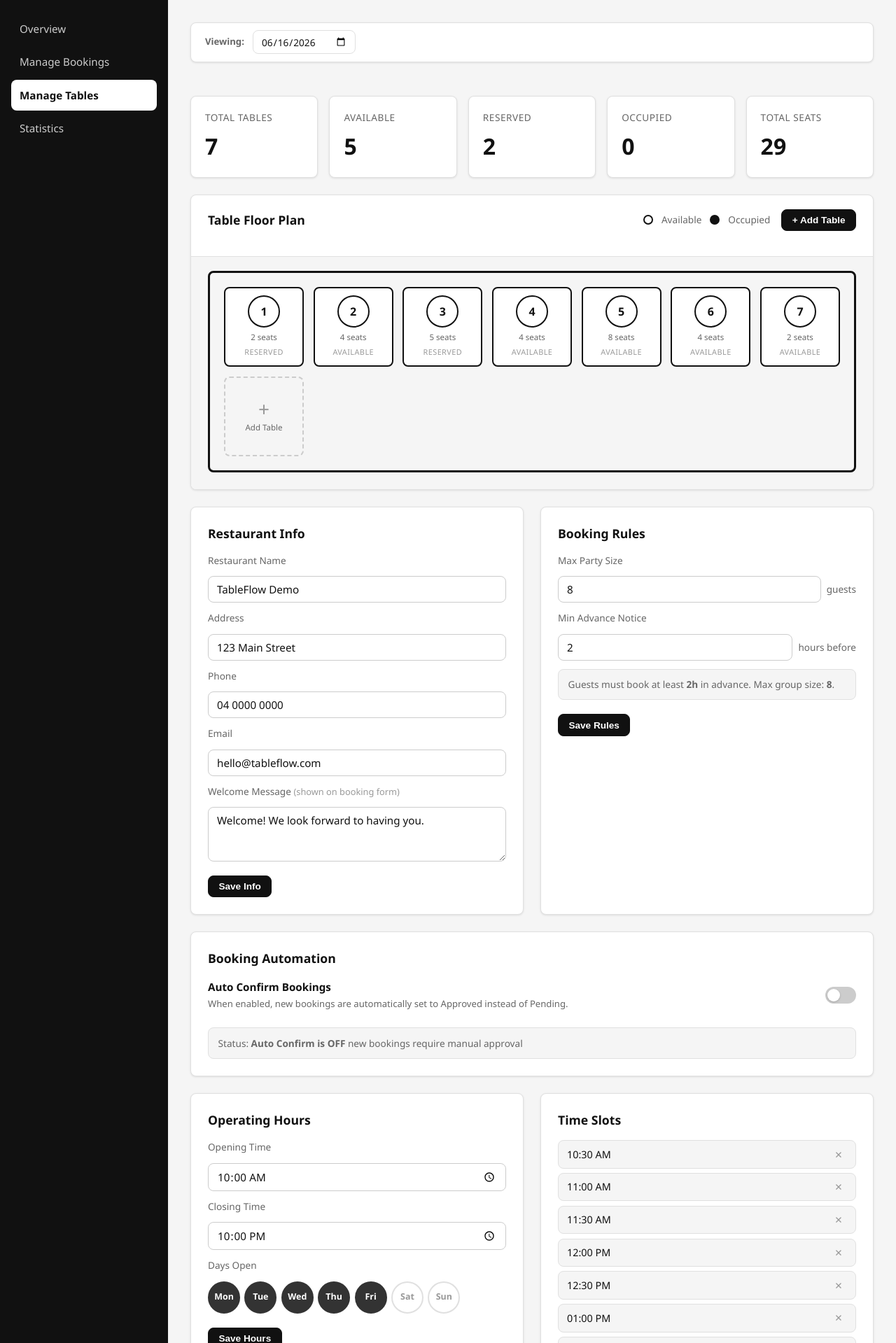
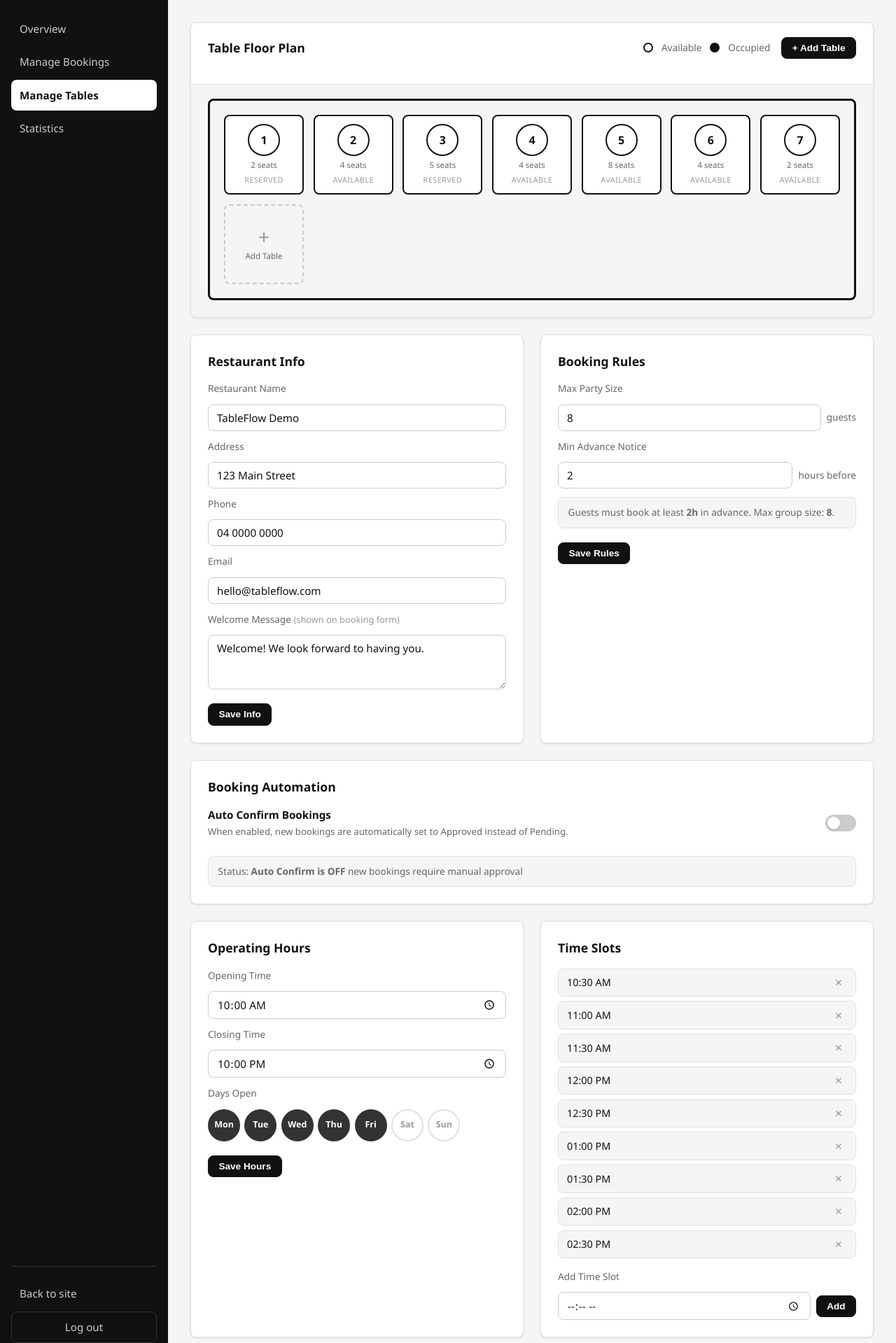
Before and after one commit to CK-UBacc/203.2-Restaurant-Booking-System, a Flask app: page /dashboard/tables in a window 1280 px wide. Shown: the part 104-2023 px from the top of the page at 70% size. Run offline with Flask 3, Linux system fonts and the light colour scheme; the visitor is signed in with stand-in values (Sample User, id 1).

Commit message:
24/6/2026 Work at home
- Remove Viewing date and Stats card

```diff
--- a/app.py
+++ b/app.py
@@ -2,11 +2,9 @@ from flask import Flask, render_template, redirect, url_for, request, flash, ses
 from flask_sqlalchemy import SQLAlchemy
 from sqlalchemy import func
 from flask_mail import Mail, Message
-from wtformsTesting import TestBookingForm
 # import os # not currently being used?
 import datetime
 import calendar as cal_module
-# from wtformsTesting import TestBookingForm
 
 app = Flask(__name__)
 
--- a/static/style.css
+++ b/static/style.css
@@ -2151,9 +2151,12 @@ body.error-page {
     align-items: center;
     gap: 34px;
     font-size: 15px;
-    color: #6b6258;
+    color: #888888;
     font-weight: 500;
 }
+
+.im-nav-links a { color: #888888; text-decoration: none; transition: color 0.15s; }
+.im-nav-links a:hover { color: #111111; }
 
 .im-nav-cta { display: flex; align-items: center; gap: 14px; }
 
--- a/templates/dashboardTables.html
+++ b/templates/dashboardTables.html
@@ -8,55 +8,6 @@
 {% block content %}
 
 {% set d = settings.days_open or '1111100' %}
-
-<!-- Date filter bar -->
-<div class="table-date-bar">
-    <form method="GET" action="{{ url_for('dashboardTables') }}" class="table-date-form">
-        <span class="table-date-label">Viewing:</span>
-        <input type="date" name="date" value="{{ selected_date.isoformat() }}"
-               class="table-date-input" onchange="this.form.submit()">
-        {% if not is_today %}
-        <a href="{{ url_for('dashboardTables') }}" class="btn">Today</a>
-        {% endif %}
-    </form>
-    {% if not is_today %}
-    <span class="table-date-badge">{{ selected_date.strftime('%A, %d %b %Y') }}</span>
-    {% endif %}
-</div>
-
-<!-- Stat cards -->
-<section class="dash-stats">
-    <div class="stat-card">
-        <div>
-            <p class="stat-label">Total Tables</p>
-            <p class="stat-value">{{ tables | length }}</p>
-        </div>
-    </div>
-    <div class="stat-card">
-        <div>
-            <p class="stat-label">Available</p>
-            <p class="stat-value">{{ available_count }}</p>
-        </div>
-    </div>
-    <div class="stat-card">
-        <div>
-            <p class="stat-label">Reserved</p>
-            <p class="stat-value">{{ reserved_count }}</p>
-        </div>
-    </div>
-    <div class="stat-card">
-        <div>
-            <p class="stat-label">Occupied</p>
-            <p class="stat-value">{{ occupied_count }}</p>
-        </div>
-    </div>
-    <div class="stat-card">
-        <div>
-            <p class="stat-label">Total Seats</p>
-            <p class="stat-value">{{ total_seats }}</p>
-        </div>
-    </div>
-</section>
 
 <!-- Floor Plan -->
 <section class="dash-card" style="padding:0; overflow:hidden;">
```
